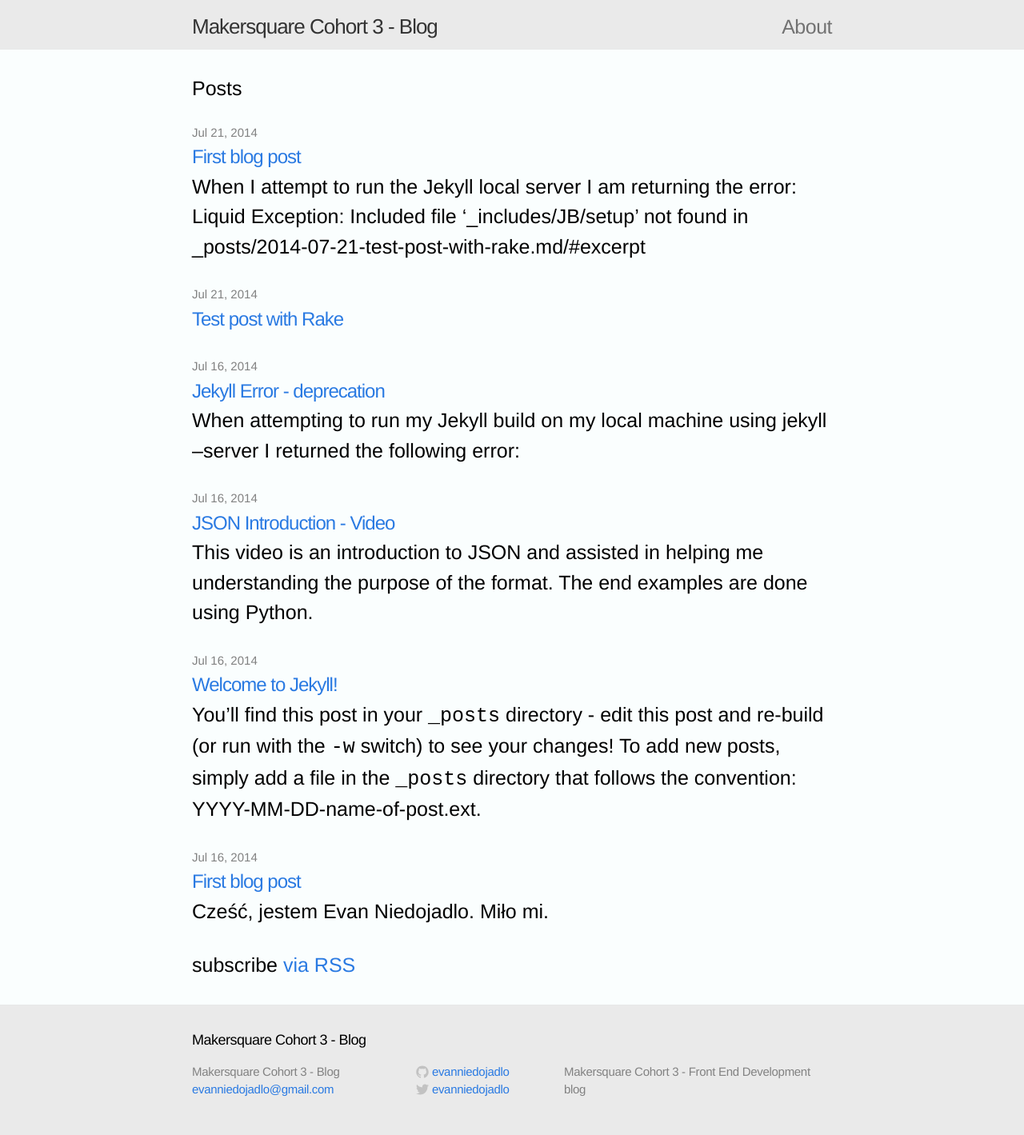
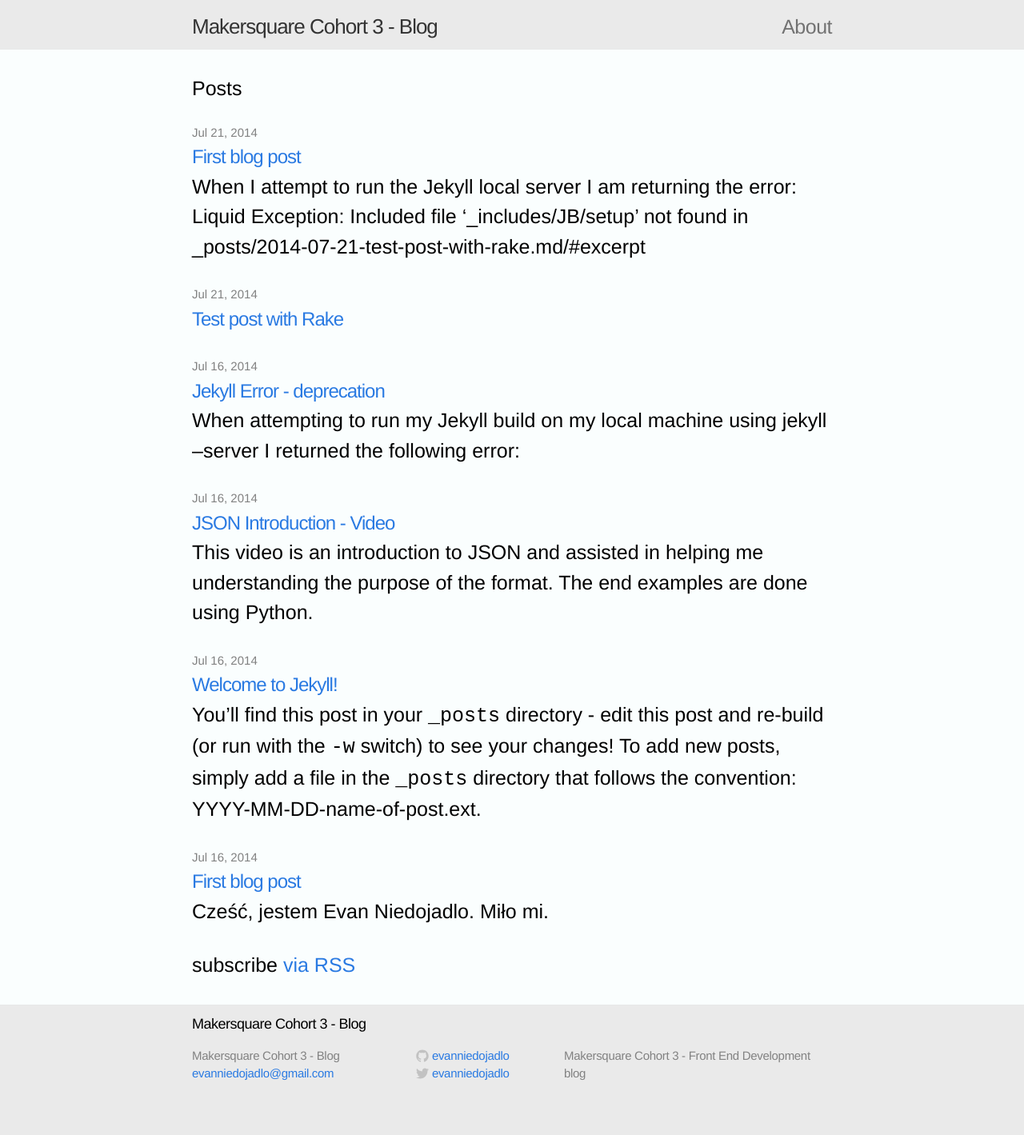
Before and after one commit to evanniedojadlo/evanniedojadlo.github.io, a Jekyll site: the page built from index.html, in a window 1280 px wide. Shown: the whole page at 80% size. Built offline with Jekyll 4.4.1, drawn with Linux system fonts in a browser that asks for light colours; after the commit the page ends 1379 px from its top, so only the background shows below that.

Commit message:
Reduced the footer padding

```diff
--- a/css/main.css
+++ b/css/main.css
@@ -76,7 +76,7 @@
 
 .site-footer {
   border-top: 1px solid #e8e8e8;
-  padding: 30px 0;
+  padding: 10px 0;
 }
 
 .footer-heading {
```
Also changed, not shown: 1 other file.
